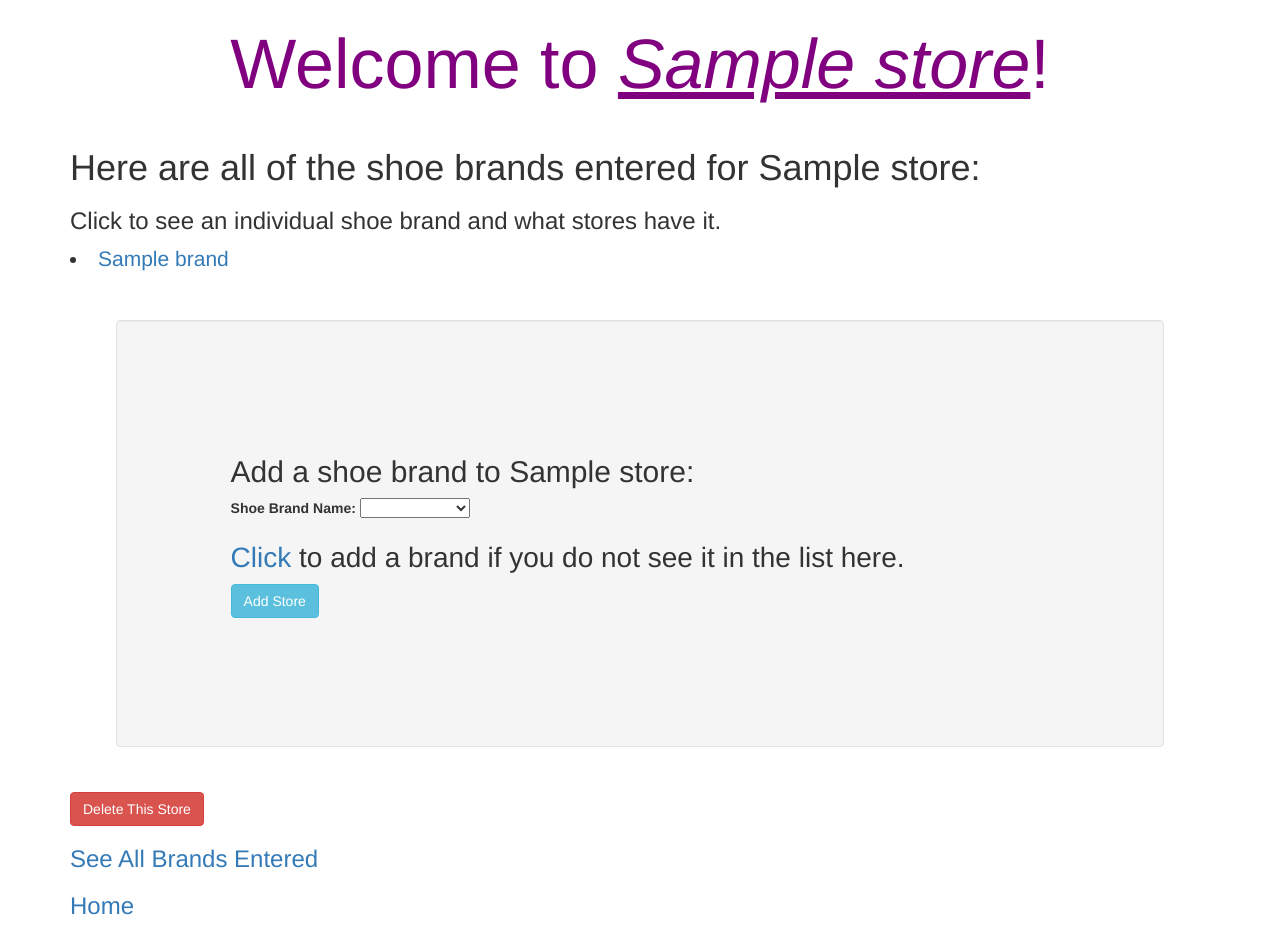
After one commit to avksmit2/shoes-php, a PHP site: template views/store.html.twig in a window 1280 px wide. The commit adds this page. Run offline with PHP 8.4, Linux system fonts and the light colour scheme; the template is opened without the code that fills it: most values are stand-ins (such as "Sample title", 1, 10 or a date in 2020); some libraries are stand-ins or nearby versions.

Commit message:
create a page to show an individual store and it's brands. Can add a brand to the store or delete the store.

```diff
--- /dev/null
+++ b/views/store.html.twig
@@ -0,0 +1,46 @@
+<html>
+    <head>
+        <link href="https://maxcdn.bootstrapcdn.com/bootstrap/3.1.1/css/bootstrap.min.css" rel="stylesheet">
+        <link href="/styles.css" rel="stylesheet">
+        <title>Shoe Stores</title>
+        </head>
+    <body>
+        <h1 class="header">Welcome to <span class="emphasis">{{ store.getStoreName }}</span>!</h1>
+        <div class="container">
+            {% if brands is not empty %}
+                <h1>Here are all of the shoe brands entered for {{ store.getStoreName }}:</h1>
+                <h3>Click to see an individual shoe brand and what stores have it.</h3>
+                {% for brand in brands %}
+                    <li><a href="/brand_stores/{{ brand.getId }}">{{ brand.getBrandName }}</a></li>
+                {% endfor %}
+            {% else %}
+                <h2>There are no shoe brands entered for {{ store.getStoreName }} yet</h2>
+            {% endif %}
+
+            <div class="well add_object">
+                <h2>Add a shoe brand to {{ store.getStoreName }}:</h2>
+                <form action="/store_add_brand/{{ store.getId }}" method="post">
+                    <div class="form-group">
+                        <label for="brand_id">Shoe Brand Name:</label>
+                        <select id="brand_id" name="brand_id">
+                            <option></option>
+                            {% for brand in brands %}
+                                <option value="{{ brand.getId }}">{{ brand.getBrandName }}</option>
+                            {% endfor %}
+                        </select>
+                    </div>
+
+                    <h3><a href="/brands">Click</a> to add a brand if you do not see it in the list here.</h3>
+                    <button class="btn btn-info" type="submit">Add Store</button>
+                </form>
+            </div>
+
+            <form action="/store_delete/{{ store.getId }}">
+                <button class="btn btn-danger">Delete This Store</button>
+            </form>
+
+            <h3><a href="/brands">See All Brands Entered</a></h3>
+            <h3><a href="/">Home</a></h3>
+        </div>
+    </body>
+</html>
--- a/views/stores.html.twig
+++ b/views/stores.html.twig
@@ -22,7 +22,7 @@
                 <form action="/stores_add" method="post">
                     <div class="form-group">
                         <label for="store_name">Store Name:</label>
-                        <input id="store_name" name="store_name" type="text" require>
+                        <input id="store_name" name="store_name" type="text" required>
                     </div>
 
                     <button class="btn btn-info" type="submit">Add Store</button>
--- a/web/styles.css
+++ b/web/styles.css
@@ -16,3 +16,8 @@
 li {
     font-size: 1.5em;
 }
+
+.emphasis {
+    font-style: italic;
+    text-decoration: underline;
+}
```
Also changed, not shown: app/app.php (+20 -0 lines).
